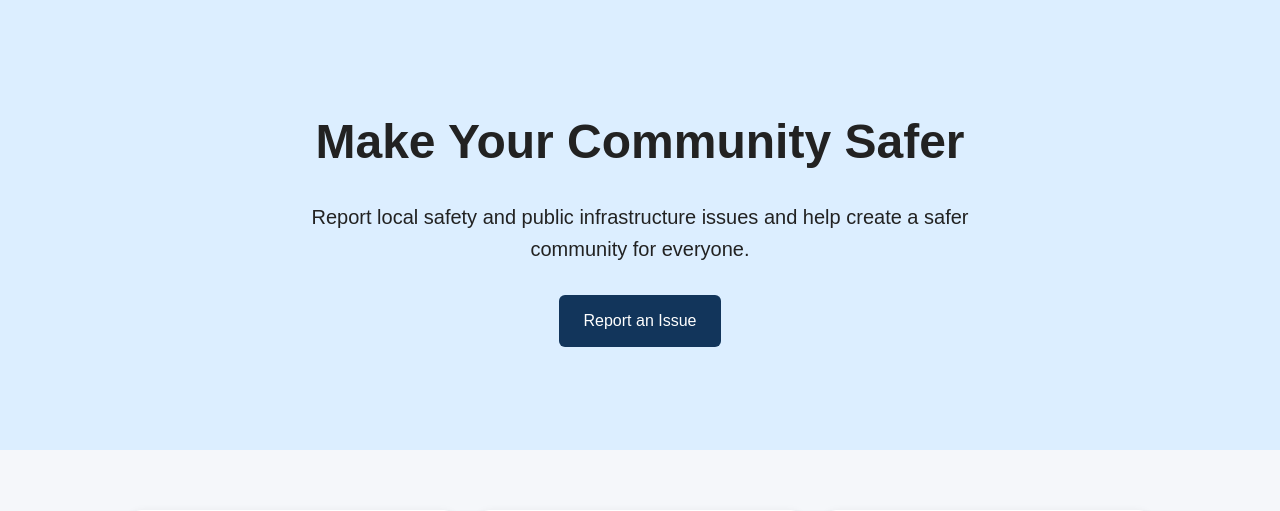
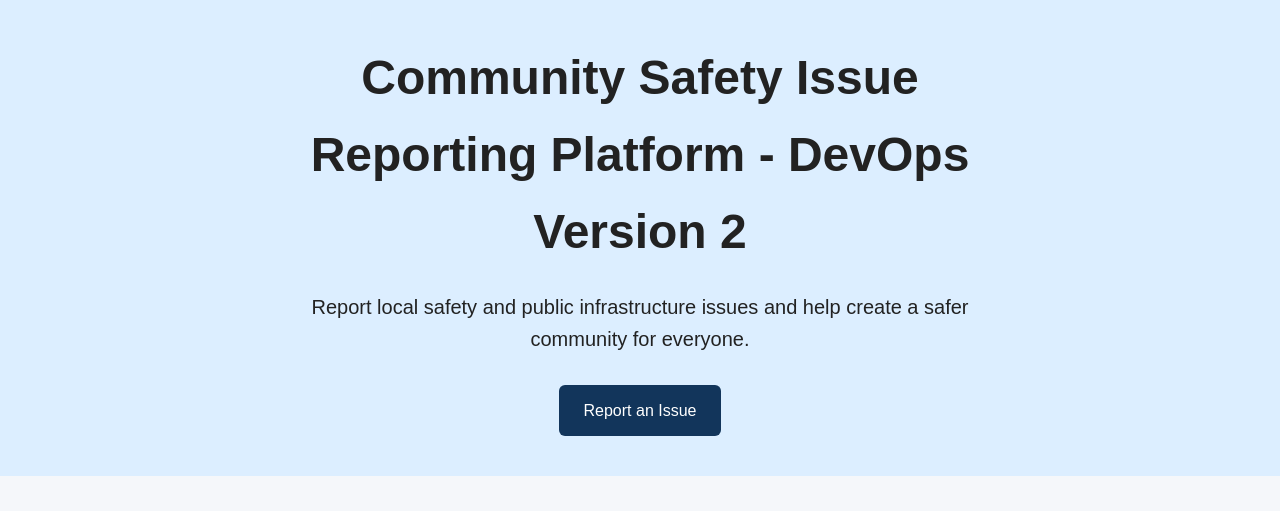
Before and after one commit to swarupamothukuri7/community-safety-app, a Flask app: page / in a window 1280 px wide. Shown: the part 74-585 px from the top of the page. Run offline with Flask 3, Linux system fonts and the light colour scheme.

Commit message:
Update home page for DevOps demo

```diff
--- a/templates/index.html
+++ b/templates/index.html
@@ -34,7 +34,7 @@
 
     <section class="hero">
         <div class="hero-content">
-            <h1>Make Your Community Safer</h1>
+            <h1>Community Safety Issue Reporting Platform - DevOps Version 2</h1>
 
             <p>
                 Report local safety and public infrastructure issues
```
